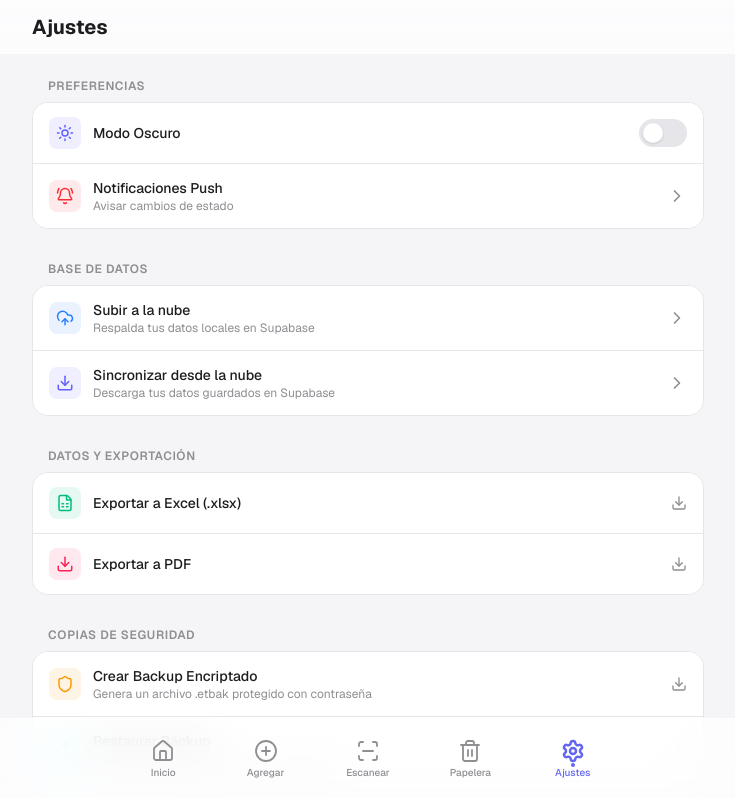
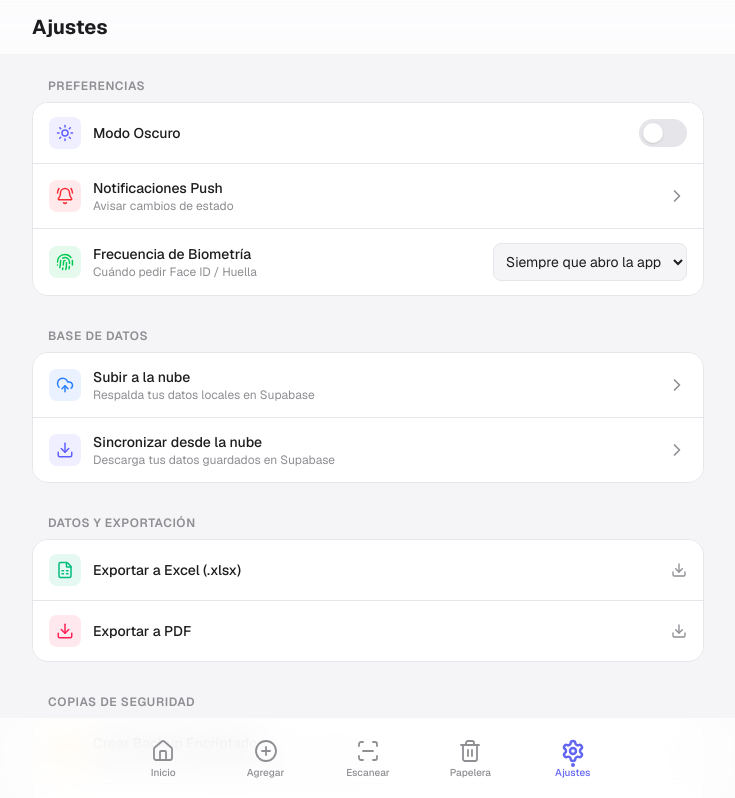
Before and after one commit to Andxzon/envio_track, a Next.js app: page /settings in a window 1280 px wide. Shown: the top 798 px of the page, without its empty margins (272-1007 px from the left). Built offline with nearby package versions, Linux system fonts and the light colour scheme.

Commit message:
Add biometric frequency setting and enforcer

```diff
--- a/src/app/layout.tsx
+++ b/src/app/layout.tsx
@@ -9,6 +9,7 @@ import { ThemeProvider } from '@/components/providers/ThemeProvider';
 import { ToastContainer } from '@/components/ui/Toast';
 import { SyncManager } from '@/components/providers/SyncManager';
 import { PwaUpdater } from '@/components/providers/PwaUpdater';
+import { BiometricEnforcer } from '@/components/providers/BiometricEnforcer';
 
 const geistSans = Geist({
   variable: '--font-geist-sans',
@@ -82,6 +83,7 @@ export default function RootLayout({
           <ToastContainer />
           <SyncManager />
           <PwaUpdater />
+          <BiometricEnforcer />
         </ThemeProvider>
       </body>
     </html>
--- a/src/app/settings/page.tsx
+++ b/src/app/settings/page.tsx
@@ -5,7 +5,7 @@
 
 import { useState, useRef } from 'react';
 import { motion, AnimatePresence } from 'framer-motion';
-import { Moon, Sun, Download, FileSpreadsheet, BellRing, Settings2, Package, ChevronRight, CloudUpload, Shield, Upload, X, LogOut } from 'lucide-react';
+import { Moon, Sun, Download, FileSpreadsheet, BellRing, Settings2, Package, ChevronRight, CloudUpload, Shield, Upload, X, LogOut, Fingerprint } from 'lucide-react';
 import { useAppStore } from '@/lib/store';
 import { BottomNav } from '@/components/ui/BottomNav';
 import { signOutAction } from '@/app/login/actions';
@@ -22,6 +22,7 @@ export default function SettingsPage() {
   const [isSyncing, setIsSyncing] = useState(false);
   const [isBackingUp, setIsBackingUp] = useState(false);
   const [isImporting, setIsImporting] = useState(false);
+  const { biometricInterval, setBiometricInterval } = useAppStore();
 
   // Modal de contraseña
   const [passwordModal, setPasswordModal] = useState<{ mode: 'export' | 'import'; file?: File } | null>(null);
@@ -216,6 +217,29 @@ export default function SettingsPage() {
                   </div>
                 </div>
                 <ChevronRight className="w-5 h-5 text-muted" />
+              </div>
+
+              {/* Ajuste de Biometría */}
+              <div className="flex flex-col sm:flex-row sm:items-center justify-between px-4 py-3.5 bg-surface gap-3">
+                <div className="flex items-center gap-3">
+                  <div className="w-8 h-8 rounded-lg bg-green-500/10 text-green-500 flex items-center justify-center shrink-0">
+                    <Fingerprint className="w-4.5 h-4.5" />
+                  </div>
+                  <div className="flex flex-col">
+                    <span className="text-sm font-medium text-foreground">Frecuencia de Biometría</span>
+                    <span className="text-xs text-muted">Cuándo pedir Face ID / Huella</span>
+                  </div>
+                </div>
+                <select
+                  value={biometricInterval}
+                  onChange={(e) => setBiometricInterval(e.target.value as any)}
+                  className="bg-background border border-border text-foreground text-sm rounded-lg focus:ring-accent focus:border-accent block w-full sm:w-auto p-2"
+                >
+                  <option value="always">Siempre que abro la app</option>
+                  <option value="5min">Cada 5 minutos</option>
+                  <option value="10min">Cada 10 minutos</option>
+                  <option value="never">Nunca (solo sesión)</option>
+                </select>
               </div>
             </div>
           </section>
--- /dev/null
+++ b/src/components/providers/BiometricEnforcer.tsx
@@ -0,0 +1,72 @@
+'use client';
+
+import { useEffect } from 'react';
+import { usePathname, useRouter } from 'next/navigation';
+import { useAppStore } from '@/lib/store';
+import { hasStoredCredential } from '@/lib/webauthn-service';
+
+export function BiometricEnforcer() {
+  const pathname = usePathname();
+  const router = useRouter();
+  const { biometricInterval } = useAppStore();
+
+  useEffect(() => {
+    // Si estamos en la página de login, actualizar el temporizador de verificación
+    if (pathname === '/login') {
+      sessionStorage.setItem('last_biometric_verification', Date.now().toString());
+      return;
+    }
+
+    // Si el usuario eligió "nunca" o no tiene biometría configurada, no hacer nada
+    if (biometricInterval === 'never') return;
+    if (!hasStoredCredential()) return;
+
+    const checkVerification = () => {
+      // Ignorar si estamos en login
+      if (window.location.pathname === '/login') return;
+
+      const lastVerifiedStr = sessionStorage.getItem('last_biometric_verification');
+      const lastVerified = lastVerifiedStr ? parseInt(lastVerifiedStr, 10) : 0;
+      const now = Date.now();
+      const elapsedMinutes = (now - lastVerified) / 1000 / 60;
+
+      let shouldVerify = false;
+
+      if (biometricInterval === 'always') {
+        // En 'always', si ha pasado más de 10 segundos desde la última vez (para evitar loops)
+        // requerimos verificación si la app se fue al background
+        shouldVerify = (now - lastVerified) > 10000;
+      } else if (biometricInterval === '5min') {
+        shouldVerify = elapsedMinutes >= 5;
+      } else if (biometricInterval === '10min') {
+        shouldVerify = elapsedMinutes >= 10;
+      }
+
+      if (shouldVerify) {
+        // Forzar a re-loguear (se le mostrará el prompt biométrico porque ya está logueado en backend)
+        router.replace('/login');
+      }
+    };
+
+    // Verificar cuando la app vuelve al primer plano (foreground)
+    const handleVisibilityChange = () => {
+      if (document.visibilityState === 'visible') {
+        checkVerification();
+      }
+    };
+
+    // Verificar también periódicamente por si está usando la app sin cambiar de pestaña
+    const intervalId = setInterval(checkVerification, 30000);
+    document.addEventListener('visibilitychange', handleVisibilityChange);
+
+    // Verificación inicial al cargar el componente
+    checkVerification();
+
+    return () => {
+      clearInterval(intervalId);
+      document.removeEventListener('visibilitychange', handleVisibilityChange);
+    };
+  }, [pathname, biometricInterval, router]);
+
+  return null;
+}
--- a/src/lib/store.ts
+++ b/src/lib/store.ts
@@ -20,6 +20,7 @@ interface AppStore {
   filters: ActiveFilters;
   isDarkMode: boolean;
   toasts: Toast[];
+  biometricInterval: 'always' | '5min' | '10min' | 'never';
 
   // Acciones CRUD
   addClient: (client: Omit<Client, 'id' | 'createdAt' | 'lastUpdate' | 'deletedAt' | 'trackingHistory' | 'isSyncing' | 'syncedToCloud'>) => string;
@@ -39,6 +40,9 @@ interface AppStore {
   // Tema
   toggleDarkMode: () => void;
   setDarkMode: (value: boolean) => void;
+
+  // Biometría
+  setBiometricInterval: (interval: 'always' | '5min' | '10min' | 'never') => void;
 
   // Toasts
   addToast: (toast: Omit<Toast, 'id'>) => void;
@@ -75,6 +79,7 @@ export const useAppStore = create<AppStore>()(
       filters: DEFAULT_FILTERS,
       isDarkMode: false,
       toasts: [],
+      biometricInterval: 'always' as const,
 
       // ─── CRUD ──────────────────────────────────────────────────────
       addClient: (clientData) => {
@@ -193,6 +198,11 @@ export const useAppStore = create<AppStore>()(
         set({ isDarkMode: value });
       },
 
+      // ─── Biometría ──────────────────────────────────────────────────
+      setBiometricInterval: (interval) => {
+        set({ biometricInterval: interval });
+      },
+
       // ─── Toasts ────────────────────────────────────────────────────
       addToast: (toast) => {
         const id = generateId();
@@ -306,6 +316,7 @@ export const useAppStore = create<AppStore>()(
       partialize: (state) => ({
         clients: state.clients,
         isDarkMode: state.isDarkMode,
+        biometricInterval: state.biometricInterval,
       }),
     }
   )
```
